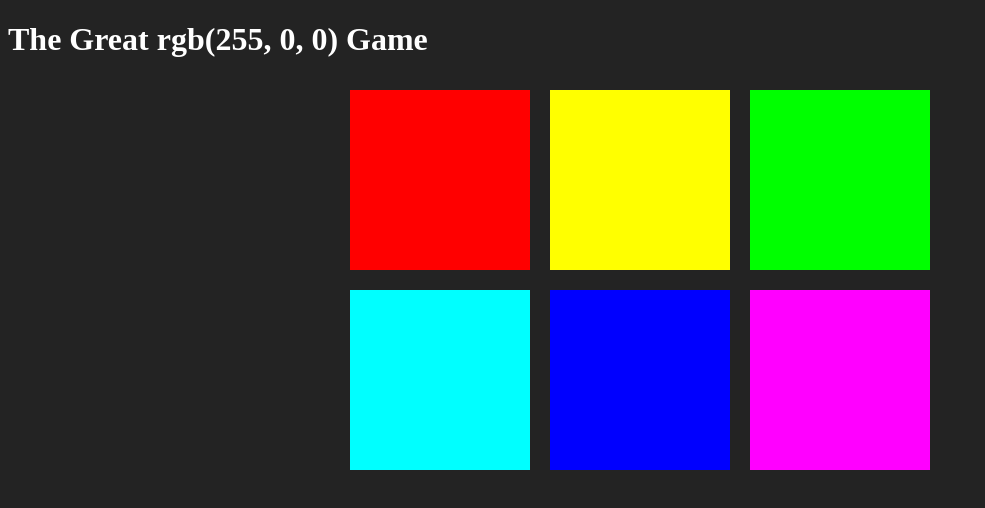
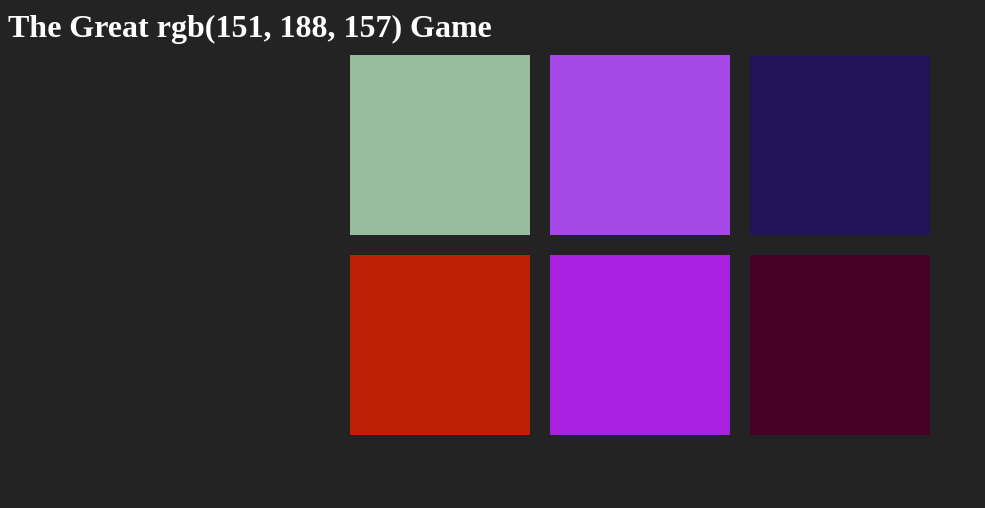
Before and after one commit to nemanjakontic/colorgame, a plain HTML site: page index.html in a window 1280 px wide. Shown: the whole page, without its empty margins (0-985 px from the left). Drawn offline with Linux system fonts and the light colour scheme.

Commit message:
cetvrti deo gotov

```diff
--- a/script.js
+++ b/script.js
@@ -1,16 +1,10 @@
-var colors = [
-    "rgb(255, 0, 0)",
-    "rgb(255, 255, 0)",
-    "rgb(0, 255, 0)",
-    "rgb(0, 255, 255)",
-    "rgb(0, 0, 255)",
-    "rgb(255, 0, 255)",
-];
+var colors = generateRandomColors(6);
 
 var squares = document.querySelectorAll(".square");
 var pickedColor = pickColor();
 var rgb = document.getElementById("rgb");
 var messageDisplay = document.getElementById("message");
+var h1 = document.querySelector("h1");
 
 rgb.textContent = pickedColor;
 
@@ -18,10 +12,11 @@ for (var i = 0; i < squares.length; i++) {
     squares[i].style.backgroundColor = colors[i];
     squares[i].addEventListener("click", function () {
         var clickedColor = this.style.backgroundColor;
-        if(clickedColor === pickedColor){
+        if (clickedColor === pickedColor) {
             messageDisplay.textContent = "Correct!";
             changeColors(clickedColor);
-        }else{
+            h1.style.backgroundColor = clickedColor;
+        } else {
             messageDisplay.textContent = "Try Again!";
             this.style.backgroundColor = "#232323";
         }
@@ -38,3 +33,19 @@ function pickColor() {
     var random = Math.floor(Math.random() * colors.length);
     return colors[random];
 }
+
+function generateRandomColors(num) {
+    var arr = [];
+    for (var i = 0; i < num; i++) {
+        var color = randomColor();
+        arr.push(color);
+    }
+    return arr;
+}
+
+function randomColor() {
+    var r = Math.floor(Math.random() * 256);
+    var g = Math.floor(Math.random() * 256);
+    var b = Math.floor(Math.random() * 256);
+    return "rgb(" + r + ", " + g + ", " + b + ")";
+}
--- a/style.css
+++ b/style.css
@@ -15,6 +15,8 @@ body{
 }
 h1{
     color: white;
+    margin: 0em;
+    padding: 0em;
 }
 span{
     color: white;
```
